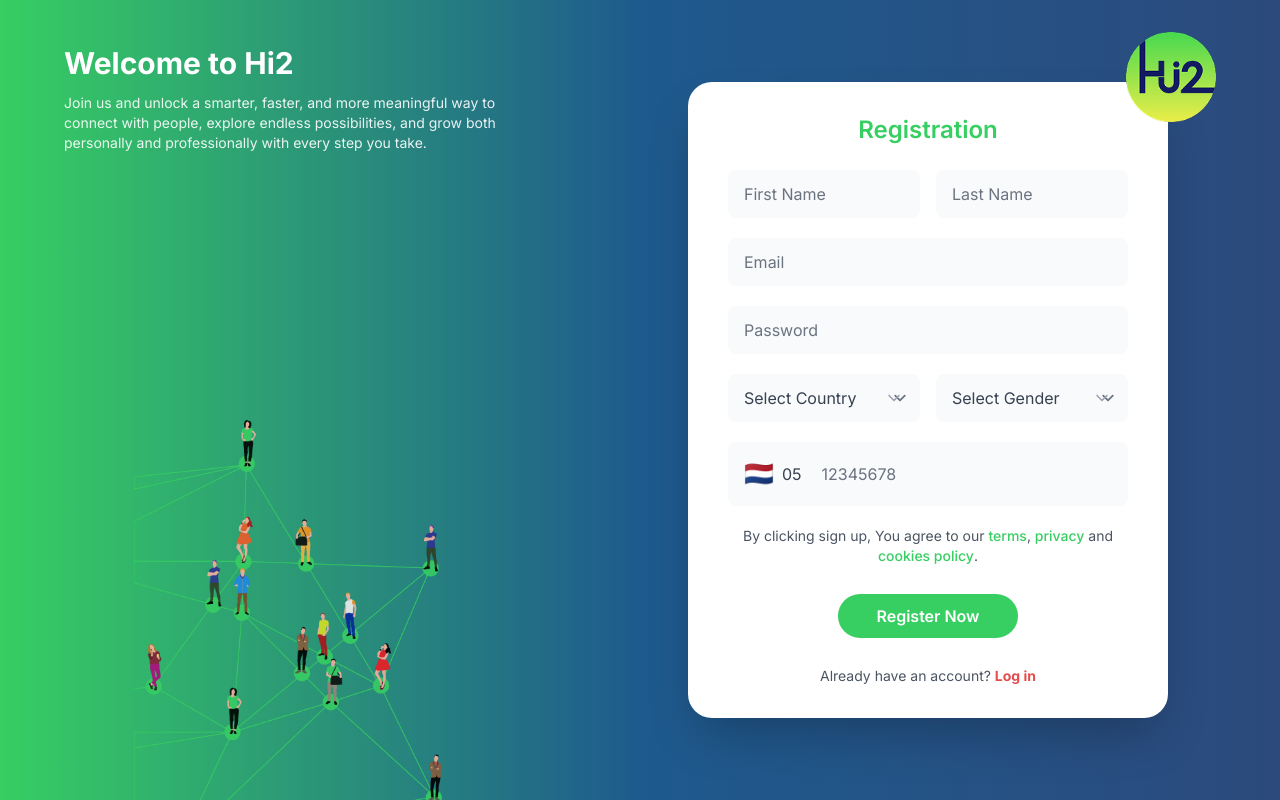
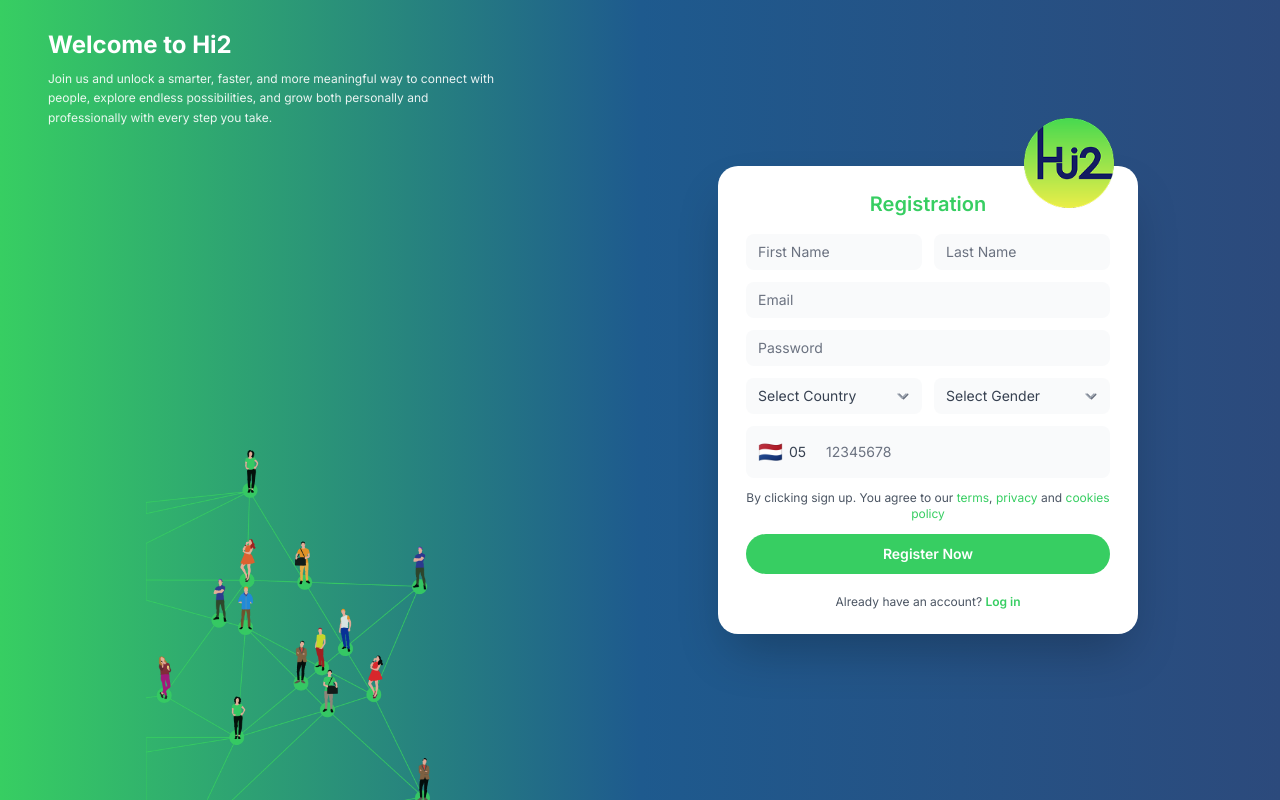
Before and after one commit to Saikshav-Technologies/Hi2-UI, a Next.js app: page /registration in a window 1280 px wide. Built offline with nearby package versions, Linux system fonts and the light colour scheme.

Commit message:
registration page

```diff
--- a/src/components/auth/RegisterForm.tsx
+++ b/src/components/auth/RegisterForm.tsx
@@ -72,7 +72,7 @@
 
     return (
         <div
-            className="min-h-screen w-screen flex flex-col md:flex-row relative overflow-hidden"
+            className="h-screen w-screen flex flex-col md:flex-row relative overflow-hidden"
             style={{ background: 'linear-gradient(90deg, #37CE62 0%, #1E5A8E 50%, #2C4A7C 100%)' }}
         >
             {/* Mobile Header */}
@@ -90,25 +90,25 @@
             </div>
 
             {/* Desktop Welcome Panel */}
-            <div className="hidden md:flex md:w-1/2 lg:w-[45%] flex-col px-8 lg:px-12 xl:px-16 relative">
-                <div className="max-w-md mt-[10%]">
-                    <h1 className="text-white text-2xl lg:text-3xl font-bold mb-3">
+            <div className="hidden md:flex md:w-1/2 lg:w-[45%] flex-col px-6 lg:px-10 xl:px-12 relative">
+                <div className="max-w-md mt-[6%]">
+                    <h1 className="text-white text-xl lg:text-2xl font-bold mb-2">
                         Welcome to Hi2
                     </h1>
-                    <p className="text-white/90 text-xs lg:text-sm leading-relaxed">
+                    <p className="text-white/90 text-xs leading-relaxed">
                         Join us and unlock a smarter, faster, and more meaningful way to connect with people, explore endless possibilities, and grow both personally and professionally with every step you take.
                     </p>
                 </div>
 
                 {/* Decorative People Illustration */}
-                <div className="flex-grow flex items-end pointer-events-none mt-8">
-                    <div className="w-full h-[300px] lg:h-[350px] xl:h-[380px] relative">
+                <div className="flex-grow flex items-end pointer-events-none mt-6">
+                    <div className="w-full h-[280px] lg:h-[320px] xl:h-[350px] relative">
                         <Image
                             src="/images/login/people-group-left.png"
                             alt="Community"
                             fill
                             className="object-contain object-bottom opacity-90"
-                            sizes="(max-width: 1024px) 300px, (max-width: 1280px) 350px, 380px"
+                            sizes="(max-width: 1024px) 280px, (max-width: 1280px) 320px, 350px"
                             priority
                         />
                     </div>
@@ -116,9 +116,11 @@
             </div>
 
             {/* Main Content Area */}
-            <div className="flex-1 flex flex-col items-center justify-center px-4 py-6 md:py-12 lg:py-16 relative">
-                {/* Logo - Mobile centered, Desktop top-right of entire page */}
-                <div className="mb-6 md:mb-0 md:fixed md:top-8 md:right-8 lg:right-12 xl:right-16 z-20">
+            <div className="flex-1 flex flex-col items-center justify-center px-4 py-4 md:py-6 relative">
+                {/* Registration Card with Logo on Top */}
+                <div className="w-full max-w-[380px] md:max-w-[420px] relative">
+                    {/* Logo - Positioned on top right of card */}
+                    <div className="absolute -top-10 right-4 md:-top-12 md:right-6 z-20">
                         <div className="w-[60px] h-[60px] md:w-[80px] md:h-[80px] lg:w-[90px] lg:h-[90px] flex items-center justify-center relative">
                             <Image
                                 src="/images/login/logo.png"
@@ -131,26 +133,26 @@
                     </div>
 
                     {/* Registration Card */}
-                <div className="w-full max-w-[380px] md:max-w-[420px] lg:max-w-[480px] bg-white rounded-[18px] md:rounded-[24px] shadow-2xl px-6 py-6 md:px-8 lg:px-10 md:py-6 lg:py-8 z-10">
-                    <h2 className="text-xl md:text-xl lg:text-2xl font-semibold text-center text-[#37CE62] mb-5 md:mb-6">
+                    <div className="bg-white rounded-[18px] md:rounded-[20px] shadow-2xl px-6 py-5 md:px-7 md:py-6 z-10">
+                        <h2 className="text-lg md:text-xl font-semibold text-center text-[#37CE62] mb-4">
                             Registration
                         </h2>
 
                         {error && (
-                        <div className="mb-4 p-3 bg-red-50 text-red-600 rounded-lg text-sm">
+                            <div className="mb-3 p-2.5 bg-red-50 text-red-600 rounded-lg text-xs">
                                 {error}
                             </div>
                         )}
 
-                    <form onSubmit={handleSubmit} className="space-y-4 md:space-y-5">
+                        <form onSubmit={handleSubmit} className="space-y-3">
                             {/* First Name & Last Name */}
-                        <div className="grid grid-cols-1 md:grid-cols-2 gap-4">
+                            <div className="grid grid-cols-2 gap-3">
                                 <div>
                                     <input
                                         type="text"
                                         value={firstName}
                                         onChange={(e) => setFirstName(e.target.value)}
-                                    className="block w-full px-4 py-3 text-sm md:text-base text-gray-900 bg-gray-50 border-0 rounded-lg focus:ring-2 focus:ring-[#37CE62] outline-none transition-all"
+                                        className="block w-full px-3 py-2 text-sm text-gray-900 bg-gray-50 border-0 rounded-lg focus:ring-2 focus:ring-[#37CE62] outline-none transition-all"
                                         placeholder="First Name"
                                         required
                                     />
@@ -160,7 +162,7 @@
                                         type="text"
                                         value={lastName}
                                         onChange={(e) => setLastName(e.target.value)}
-                                    className="block w-full px-4 py-3 text-sm md:text-base text-gray-900 bg-gray-50 border-0 rounded-lg focus:ring-2 focus:ring-[#37CE62] outline-none transition-all"
+                                        className="block w-full px-3 py-2 text-sm text-gray-900 bg-gray-50 border-0 rounded-lg focus:ring-2 focus:ring-[#37CE62] outline-none transition-all"
                                         placeholder="Last Name"
                                         required
                                     />
@@ -173,7 +175,7 @@
                                     type="email"
                                     value={email}
                                     onChange={(e) => setEmail(e.target.value)}
-                                className="block w-full px-4 py-3 text-sm md:text-base text-gray-900 bg-gray-50 border-0 rounded-lg focus:ring-2 focus:ring-[#37CE62] outline-none transition-all"
+                                    className="block w-full px-3 py-2 text-sm text-gray-900 bg-gray-50 border-0 rounded-lg focus:ring-2 focus:ring-[#37CE62] outline-none transition-all"
                                     placeholder="Email"
                                     required
                                 />
@@ -185,19 +187,19 @@
                                     type="password"
                                     value={password}
                                     onChange={(e) => setPassword(e.target.value)}
-                                className="block w-full px-4 py-3 text-sm md:text-base text-gray-900 bg-gray-50 border-0 rounded-lg focus:ring-2 focus:ring-[#37CE62] outline-none transition-all"
+                                    className="block w-full px-3 py-2 text-sm text-gray-900 bg-gray-50 border-0 rounded-lg focus:ring-2 focus:ring-[#37CE62] outline-none transition-all"
                                     placeholder="Password"
                                     required
                                 />
                             </div>
 
                             {/* Country & Gender */}
-                        <div className="grid grid-cols-1 md:grid-cols-2 gap-4">
+                            <div className="grid grid-cols-2 gap-3">
                                 <div className="relative">
                                     <select
                                         value={country}
                                         onChange={(e) => setCountry(e.target.value)}
-                                    className="block w-full px-4 py-3 text-sm md:text-base text-gray-700 bg-gray-50 border-0 rounded-lg focus:ring-2 focus:ring-[#37CE62] outline-none appearance-none cursor-pointer"
+                                        className="block w-full px-3 py-2 text-sm text-gray-700 bg-gray-50 border-0 rounded-lg focus:ring-2 focus:ring-[#37CE62] outline-none appearance-none cursor-pointer"
                                     >
                                         <option value="">Select Country</option>
                                         {COUNTRIES.map((countryName) => (
@@ -206,70 +208,67 @@
                                             </option>
                                         ))}
                                     </select>
-                                <ChevronDown className="absolute right-4 top-1/2 -translate-y-1/2 h-5 w-5 text-gray-400 pointer-events-none" />
+                                    <ChevronDown className="absolute right-3 top-1/2 -translate-y-1/2 h-4 w-4 text-gray-400 pointer-events-none" />
                                 </div>
                                 <div className="relative">
                                     <select
                                         value={gender}
                                         onChange={(e) => setGender(e.target.value)}
-                                    className="block w-full px-4 py-3 text-sm md:text-base text-gray-700 bg-gray-50 border-0 rounded-lg focus:ring-2 focus:ring-[#37CE62] outline-none appearance-none cursor-pointer"
+                                        className="block w-full px-3 py-2 text-sm text-gray-700 bg-gray-50 border-0 rounded-lg focus:ring-2 focus:ring-[#37CE62] outline-none appearance-none cursor-pointer"
                                     >
                                         <option value="">Select Gender</option>
                                         <option value="male">Male</option>
                                         <option value="female">Female</option>
                                         <option value="other">Other</option>
                                     </select>
-                                <ChevronDown className="absolute right-4 top-1/2 -translate-y-1/2 h-5 w-5 text-gray-400 pointer-events-none" />
+                                    <ChevronDown className="absolute right-3 top-1/2 -translate-y-1/2 h-4 w-4 text-gray-400 pointer-events-none" />
                                 </div>
                             </div>
 
                             {/* Phone Number with Country Flag */}
-                        <div className="flex items-center gap-2 bg-gray-50 rounded-lg px-4 py-3">
-                            <div className="flex items-center gap-2">
-                                <span className="text-2xl">🇳🇱</span>
-                                <span className="text-sm md:text-base text-gray-700">05</span>
+                            <div className="flex items-center gap-2 bg-gray-50 rounded-lg px-3 py-2">
+                                <div className="flex items-center gap-1.5">
+                                    <span className="text-xl">🇳🇱</span>
+                                    <span className="text-sm text-gray-700">05</span>
                                 </div>
                                 <input
                                     type="tel"
                                     value={phone}
                                     onChange={(e) => setPhone(e.target.value)}
-                                className="flex-1 text-sm md:text-base text-gray-900 bg-transparent border-0 outline-none"
+                                    className="flex-1 text-sm text-gray-900 bg-transparent border-0 outline-none"
                                     placeholder="12345678"
                                 />
                             </div>
 
                             {/* Terms & Privacy */}
-                        <div className="text-xs md:text-sm text-gray-600 text-center">
-                            By clicking sign up, You agree to our{' '}
-                            <Link href="/terms" className="text-[#37CE62] md:hover:underline font-medium">
+                            <div className="text-xs text-gray-600 text-center">
+                                By clicking sign up. You agree to our{' '}
+                                <Link href="/terms" className="text-[#37CE62] hover:underline">
                                     terms
                                 </Link>
                                 ,{' '}
-                            <Link href="/privacy" className="text-[#37CE62] md:hover:underline font-medium">
+                                <Link href="/privacy" className="text-[#37CE62] hover:underline">
                                     privacy
                                 </Link>
                                 {' '}and{' '}
-                            <Link href="/cookies" className="text-[#37CE62] md:hover:underline font-medium">
+                                <Link href="/cookies" className="text-[#37CE62] hover:underline">
                                     cookies policy
                                 </Link>
-                            .
                             </div>
 
                             {/* Register Button */}
-                        <div className="flex justify-center pt-2">
                             <button
                                 type="submit"
                                 disabled={isLoading}
-                                className="w-[160px] md:w-[180px] h-[40px] md:h-[44px] bg-[#37CE62] rounded-full text-white font-semibold text-sm md:text-base md:hover:bg-[#2db36c] focus:outline-none focus:ring-2 focus:ring-offset-2 focus:ring-[#37CE62] transition-all disabled:opacity-50 disabled:cursor-not-allowed"
+                                className="w-full bg-[#37CE62] rounded-full text-white font-semibold py-2.5 text-sm hover:bg-[#2db36c] focus:outline-none focus:ring-2 focus:ring-offset-2 focus:ring-[#37CE62] transition-all disabled:opacity-50 disabled:cursor-not-allowed"
                             >
                                 {isLoading ? 'Registering...' : 'Register Now'}
                             </button>
-                        </div>
 
                             {/* Login Link */}
-                        <div className="text-center text-xs md:text-sm text-gray-600 pt-2">
+                            <div className="text-center text-xs text-gray-600 pt-2">
                                 Already have an account?{' '}
-                            <Link href="/login" className="font-bold text-[#E54D4D] md:hover:text-red-700">
+                                <Link href="/login" className="font-semibold text-[#37CE62] hover:underline">
                                     Log in
                                 </Link>
                             </div>
@@ -277,5 +276,6 @@
                     </div>
                 </div>
             </div>
+        </div>
     );
 }
```
Lines whose indentation alone changed are shown as unchanged.
